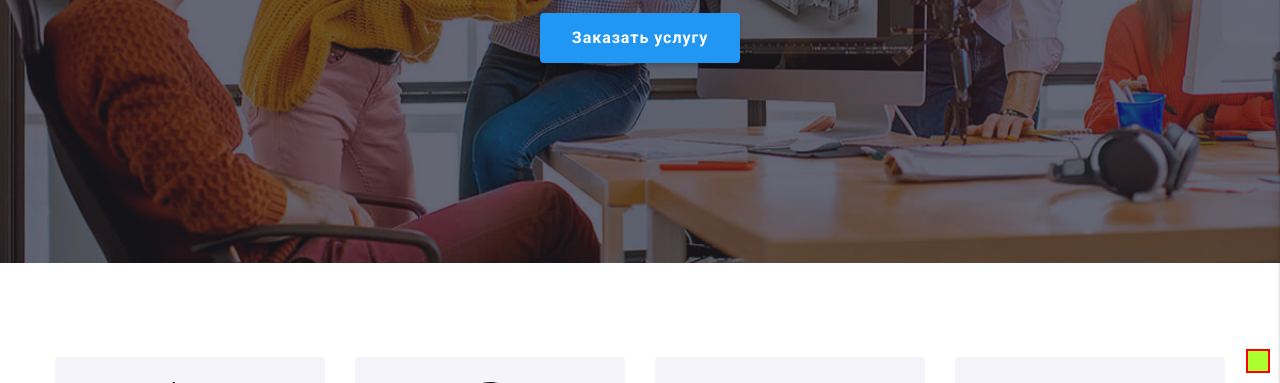
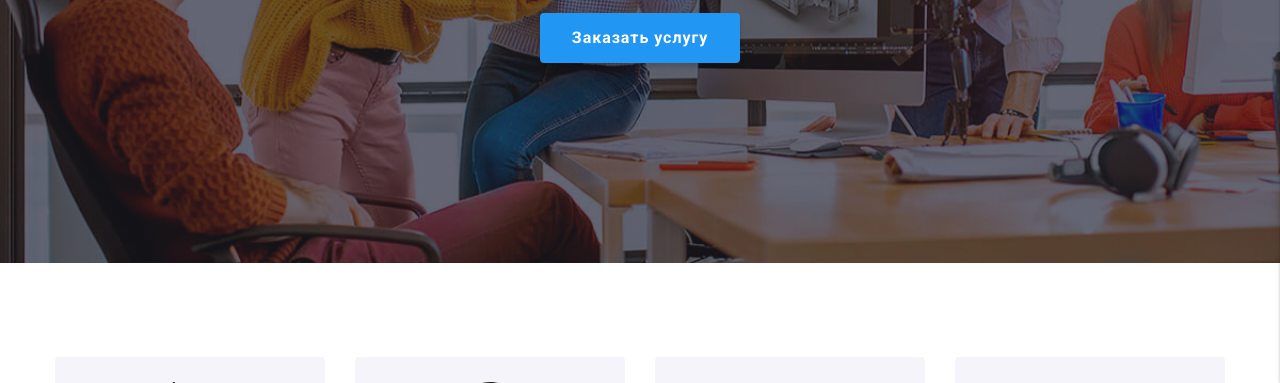
Before and after one commit to Aleksey-Dibikov/goit-markup-hw-08, a website: page index.html in a window 1280 px wide. Shown: the part 417-800 px from the top of the page. Drawn offline with nearby package versions, Linux system fonts and the light colour scheme.

Commit message:
adds remove btn my-chatbox

```diff
--- a/index.html
+++ b/index.html
@@ -528,18 +528,6 @@
     <!-- Your Плагин чата code -->
     <div id="fb-customer-chat" class="fb-customerchat"></div>
 
-    <div
-      id="fb-my-chat"
-      style="
-        padding: 10px;
-        border: solid 2px #ff0000;
-        background: hwb(84 18% 0%);
-        position: absolute;
-        bottom: 10px;
-        right: 10px;
-      "
-    ></div>
-
     <script>
       var chatbox = document.getElementById('fb-customer-chat')
       chatbox.setAttribute('page_id', '104227589054932')
```
